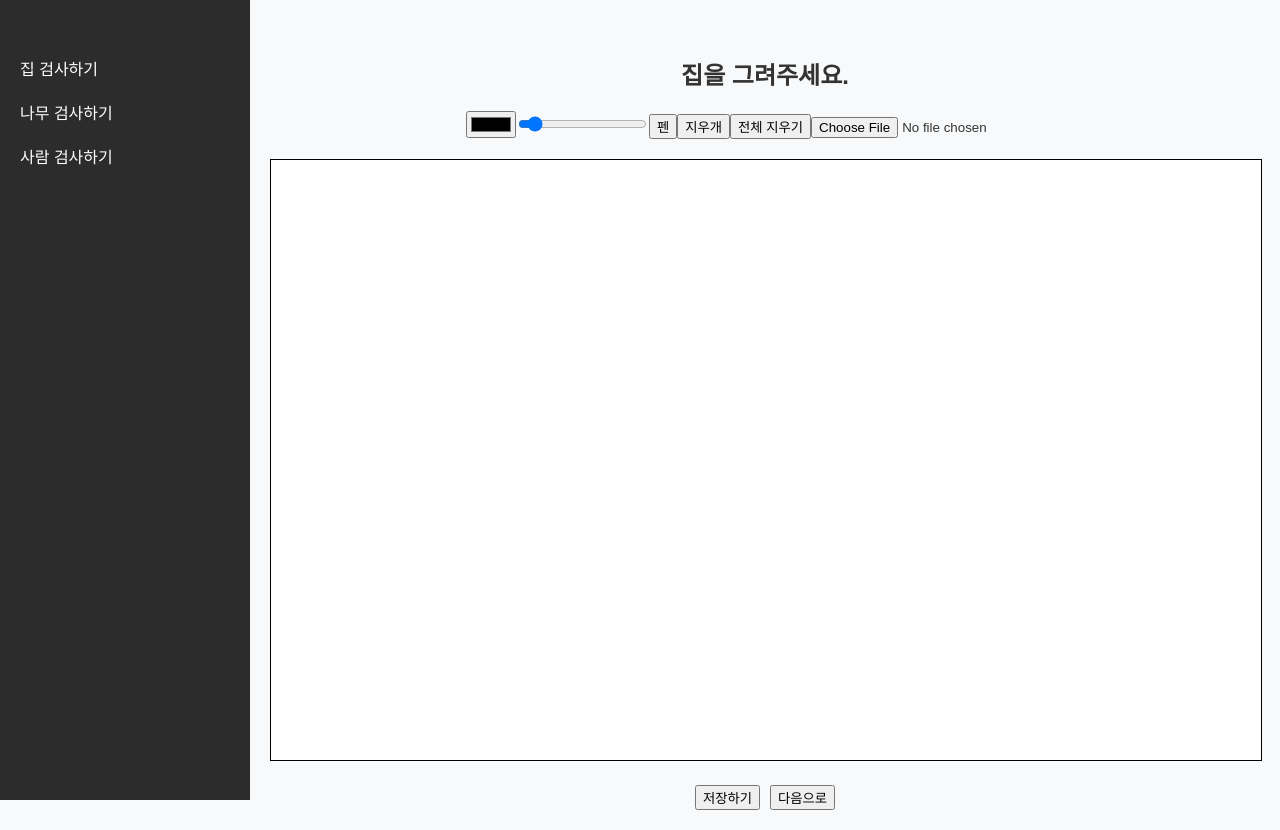
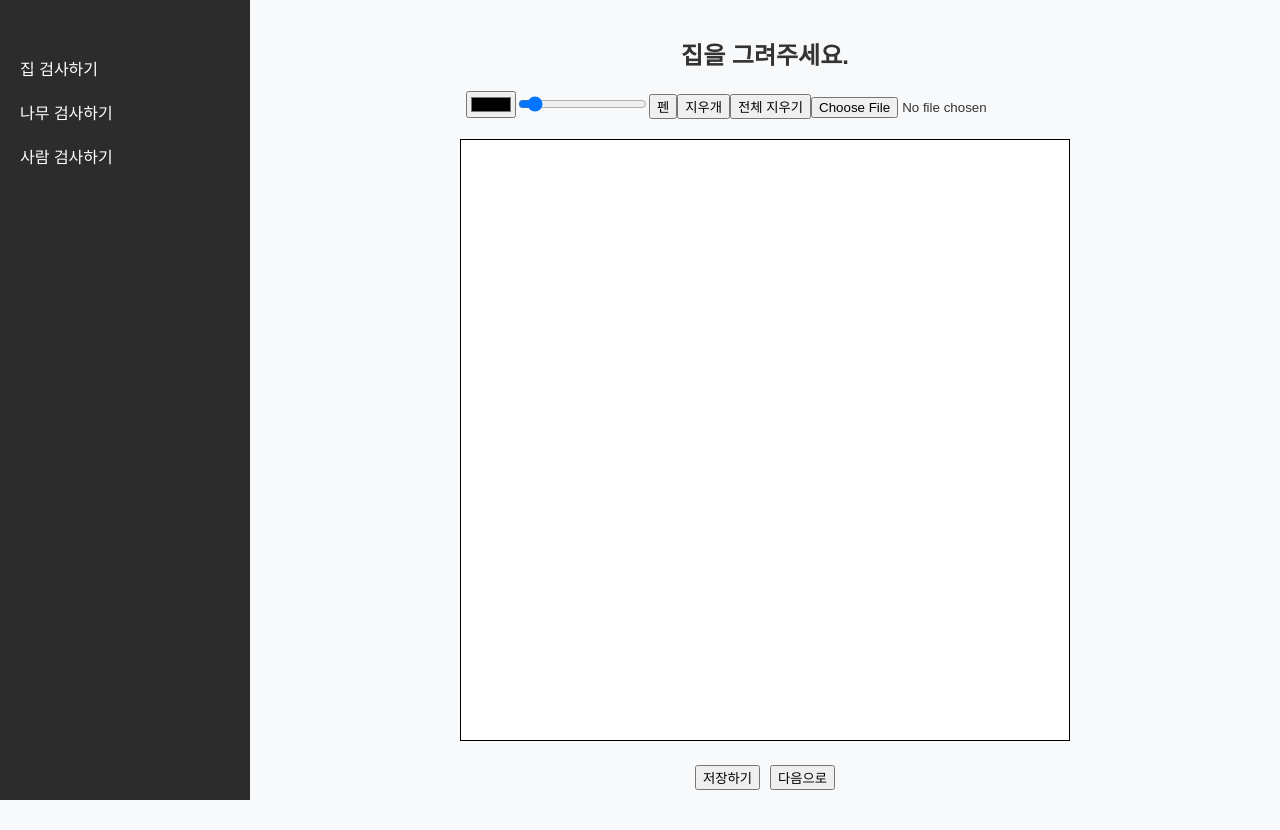
Before and after one commit to sehwan24/arttx_fe, a React (Create React App) app: page /house in a window 1280 px wide. Built offline with nearby package versions, Linux system fonts and the light colour scheme; no server answers.

Commit message:
[feat] 디자인중

```diff
--- a/src/DrawingPage.css
+++ b/src/DrawingPage.css
@@ -50,17 +50,26 @@
 
 /* 메인 콘텐츠 */
 .main-content {
-    min-height: calc(100vh - 40px); /* 화면 높이에 맞게 설정, 상단 및 기타 패딩 고려 */
     display: flex;
-    justify-content: center; /* 수평 가운데 정렬 */
-    align-items: flex-start; /* 상단에 정렬 */
     flex-direction: column;
-    padding: 20px; /* 추가적인 여백 */
-    margin-left: 250px;
-    width: calc(100% - 250px);
+    align-items: center; /* 수평 가운데 정렬 */
+    justify-content: center; /* 수직 가운데 정렬 */
+    min-height: calc(100vh - 40px); /* 화면 높이 맞춤 */
+    padding: 20px; /* 추가 여백 */
+    margin-left: 250px; /* 사이드바 크기와 맞춤 */
+    width: calc(100% - 250px); /* 우측 공백 없애기 */
     transition: margin-left 0.3s ease;
+    box-sizing: border-box;
     text-align: center;
-    box-sizing: border-box;
+}
+
+/* 정사각형 캔버스 */
+canvas {
+    width: 100%; /* 부모 요소 너비에 맞춤 */
+    max-width: 76vh; /* 최대 너비 제한 (원하는 크기로 조정 가능) */
+    aspect-ratio: 1 / 1; /* 정사각형 비율 유지 */
+    border: 1px solid #000000;
+    margin-top: 20px;
 }
 
 
@@ -70,7 +79,7 @@
     justify-content: flex-start;
     align-items: center;
     width: 100%;
-    padding-top: 20px;
+    padding-top: 0px;
 }
 
 .App-header h1 {
@@ -78,11 +87,7 @@
     font-size: 24px;
 }
 
-canvas {
-    margin-top: 20px;
-    max-width: 100%;
-    border: 1px solid #000000;
-}
+
 
 /* 도구 컨테이너 스타일 */
 .tool-container {
```
